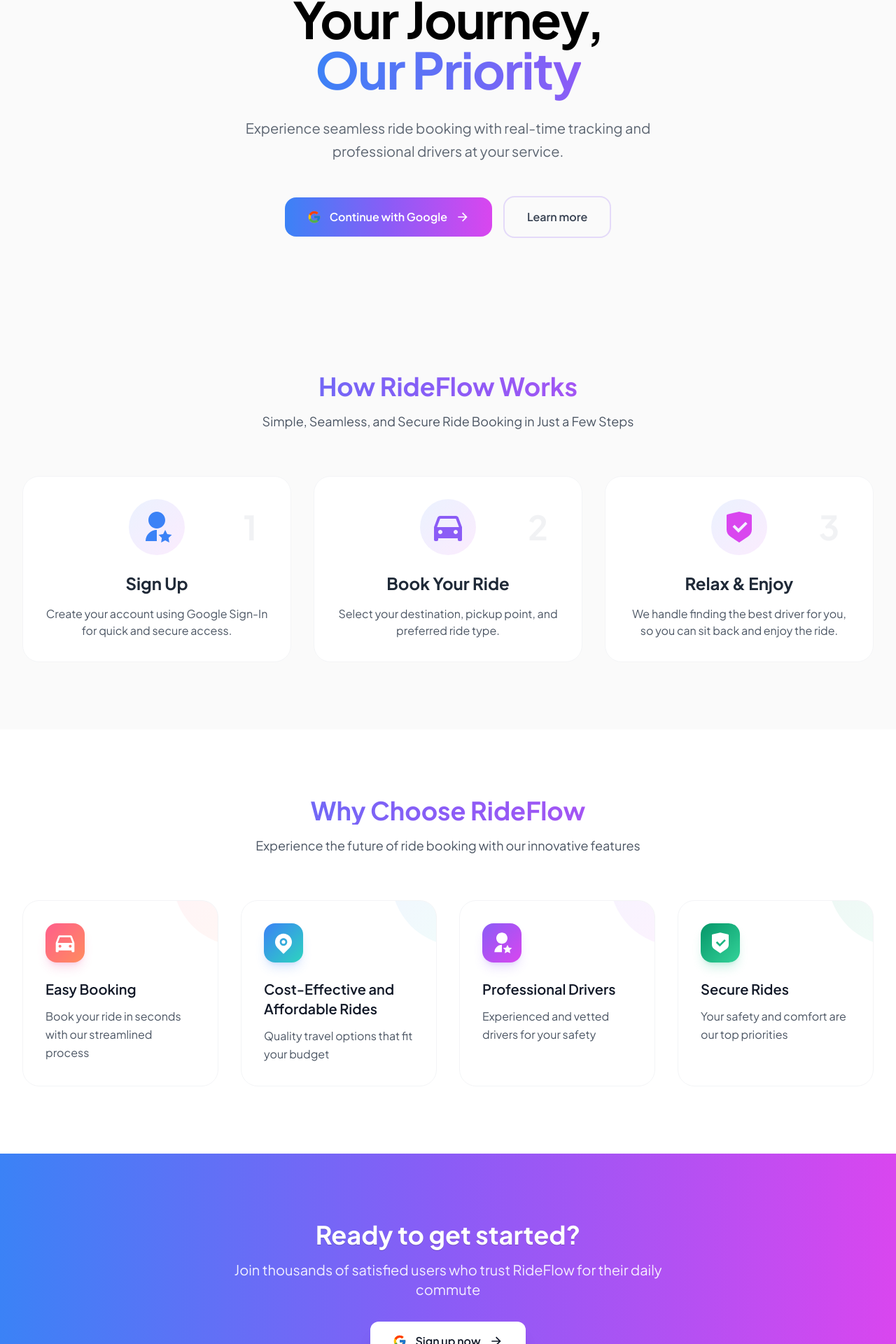
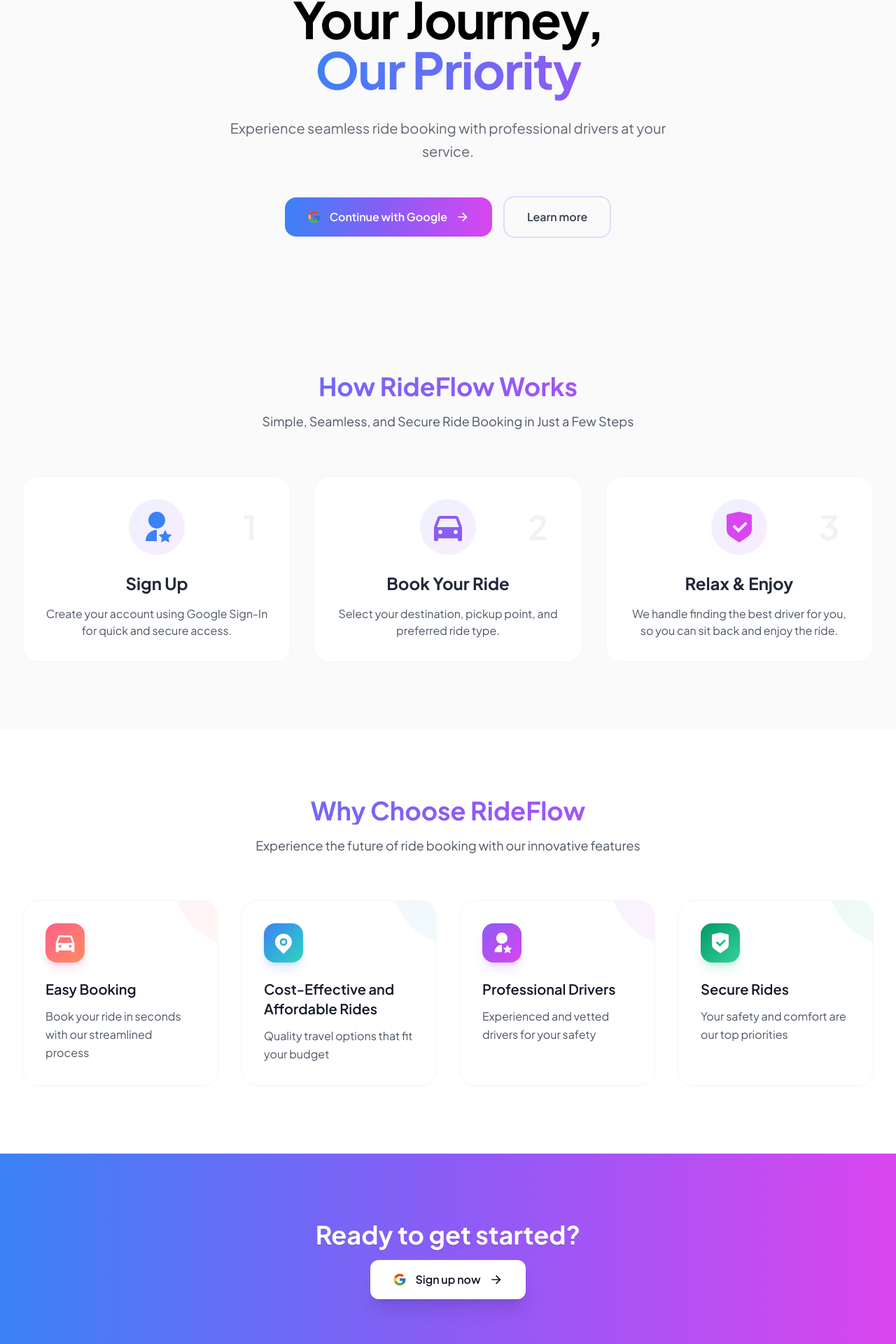
Before and after one commit to Dev1206/RideFlow-2.0, a React (Vite) app: page / in a window 1280 px wide. Shown: the part 239-2159 px from the top of the page at 70% size. Built offline with nearby package versions, Linux system fonts and the light colour scheme; no server answers.

Commit message:
Update LandingPage.tsx

```diff
--- a/src/pages/LandingPage.tsx
+++ b/src/pages/LandingPage.tsx
@@ -110,7 +110,7 @@
               </span>
             </h1>
             <p className="text-xl text-gray-600/90 mb-12 max-w-2xl mx-auto leading-relaxed">
-              Experience seamless ride booking with real-time tracking and professional drivers at your service.
+              Experience seamless ride booking with professional drivers at your service.
             </p>
             <div className="flex flex-col sm:flex-row items-center justify-center gap-4">
               <button
@@ -242,9 +242,6 @@
           <h2 className="text-4xl font-bold mb-4 text-white [text-shadow:_0_1px_0_rgb(0_0_0_/_20%)]">
             Ready to get started?
           </h2>
-          <p className="text-xl text-white/90 mb-8 max-w-2xl mx-auto">
-            Join thousands of satisfied users who trust RideFlow for their daily commute
-          </p>
           <button
             onClick={handleGoogleSignIn}
             className="group px-8 py-4 bg-white text-gray-900 rounded-xl hover:bg-gray-50 transition-all duration-200 shadow-xl hover:shadow-2xl hover:-translate-y-0.5 relative overflow-hidden"
```
